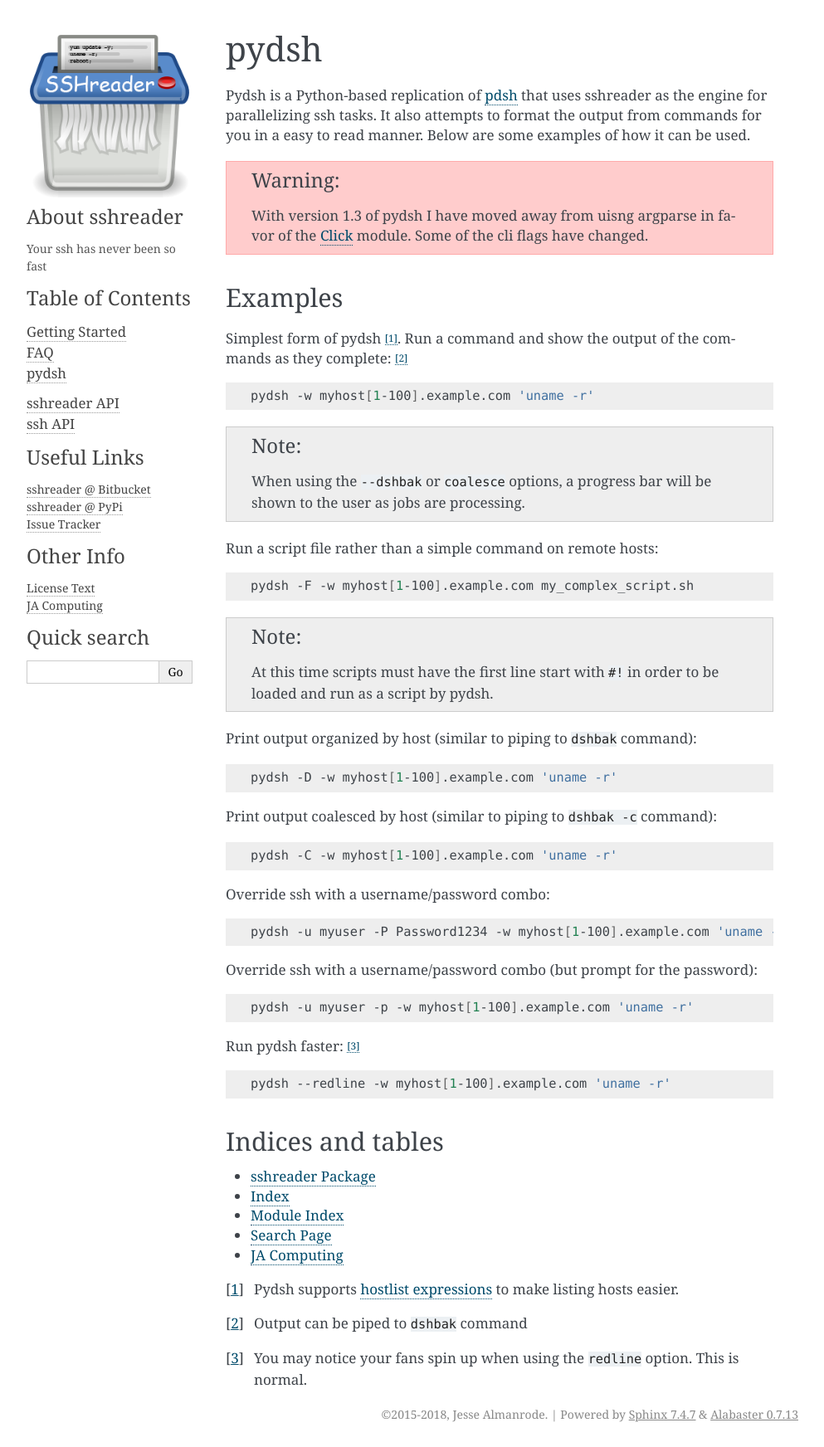
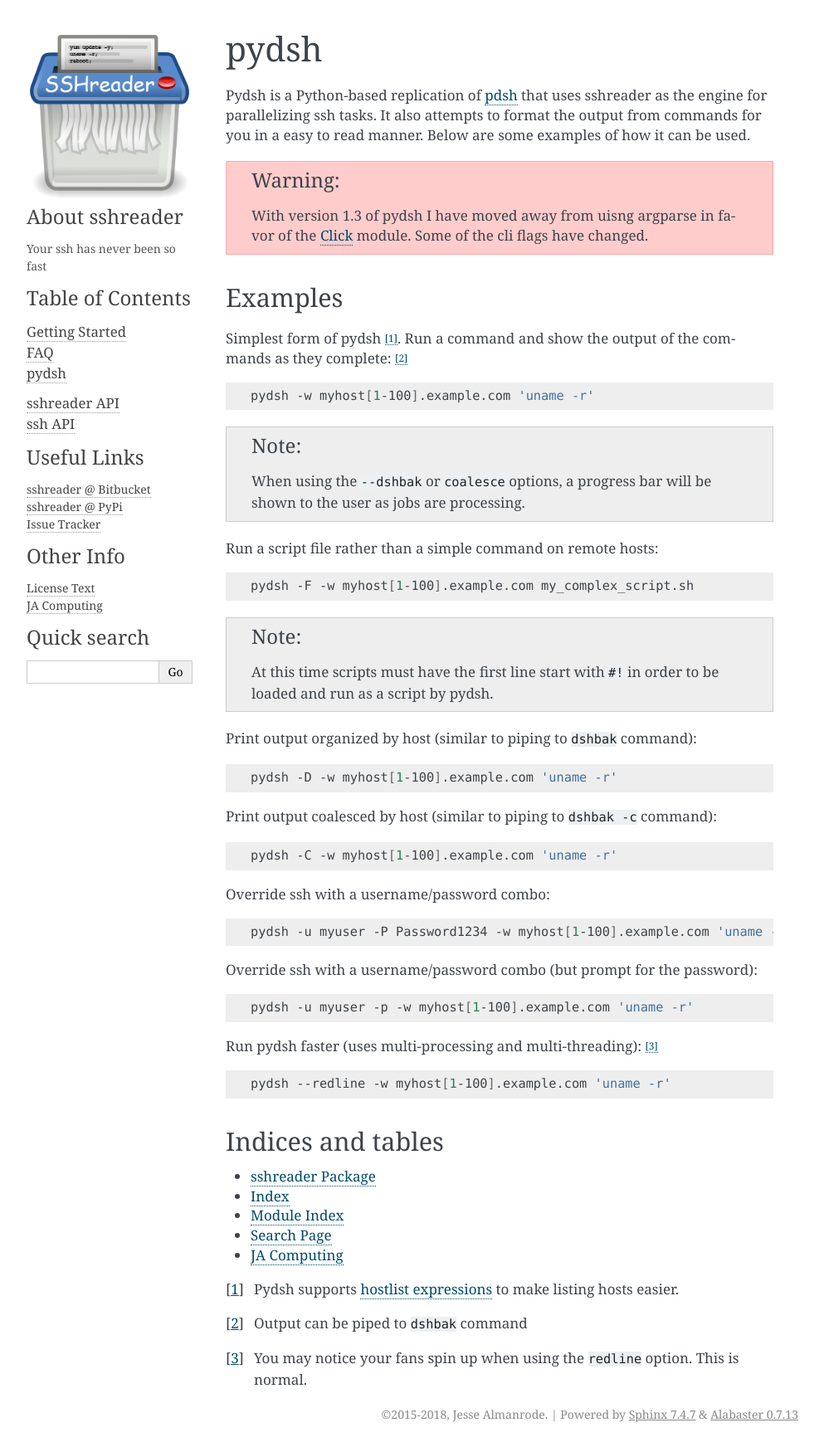
Before and after one commit to isaiah1112/sshreader, a Sphinx documentation site: the page built from docs/source/pydsh.rst, in a window 1280 px wide. Shown: the whole page at 83% size, without its empty margins (148-1141 px from the left). Built offline with Sphinx 7.4.7, drawn with Linux system fonts in a browser that asks for light colours.

Commit message:
Updated pydsh to prefer threading by default
Redline flag now enables sub-processes and threads.

```diff
--- a/docs/source/pydsh.rst
+++ b/docs/source/pydsh.rst
@@ -60,7 +60,7 @@
 
     pydsh -u myuser -p -w myhost[1-100].example.com 'uname -r'
 
-Run pydsh faster: [3]_
+Run pydsh faster (uses multi-processing and multi-threading): [3]_
 
 .. code-block:: bash
 
```
Also changed, not shown: 1 other file.
